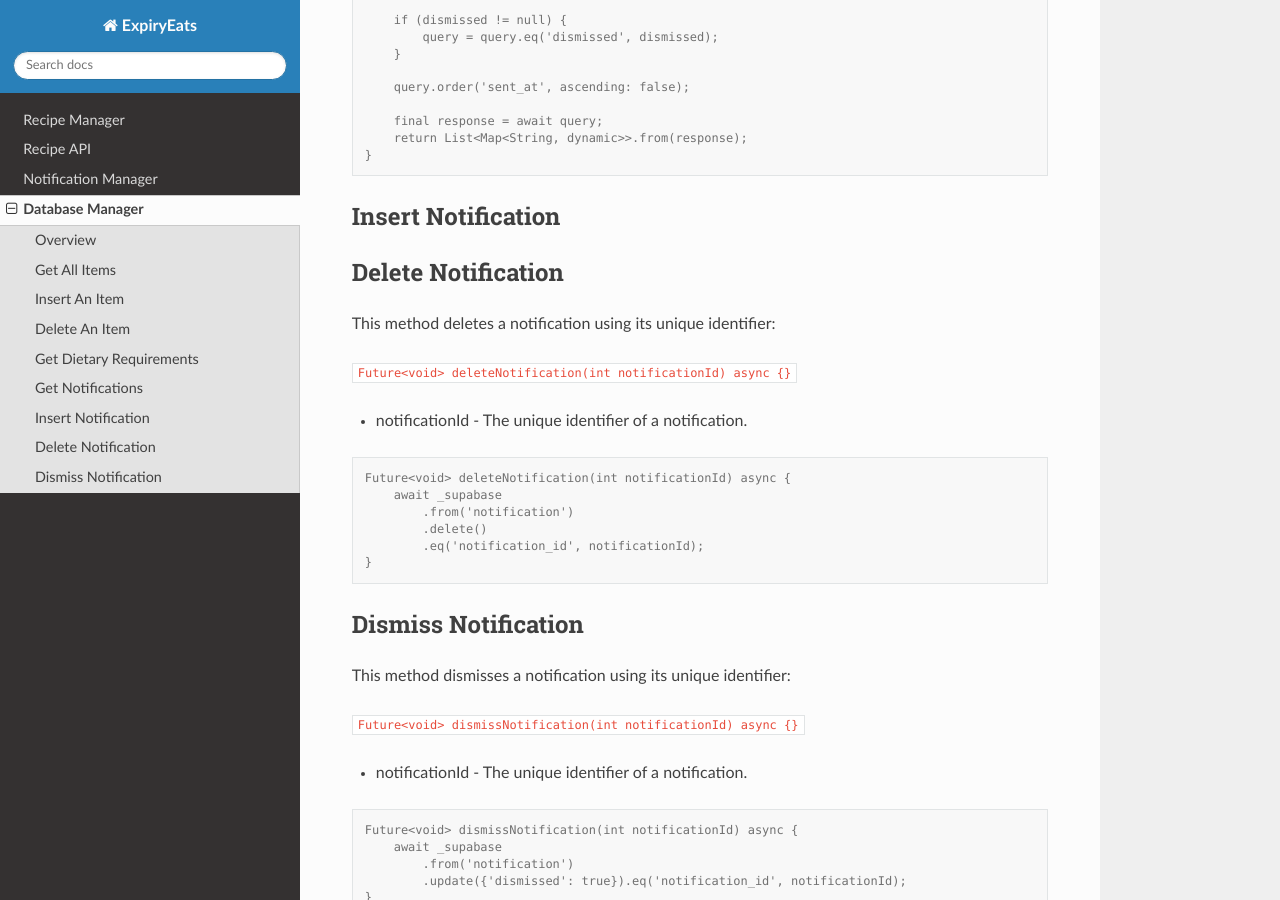
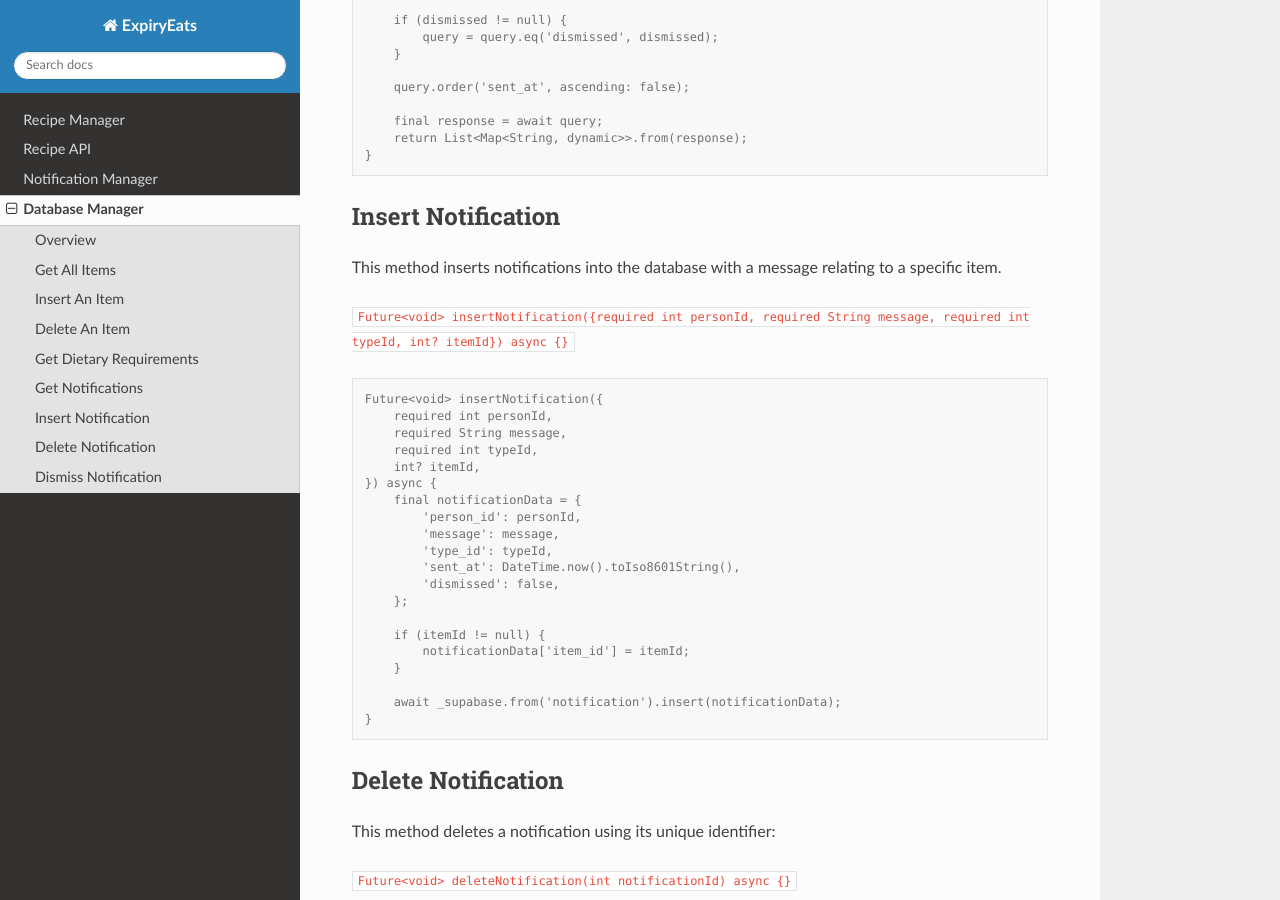
Before and after one commit to ExpiryEats/ExpiryEats, a Sphinx documentation site: the page built from docs/source/database-manager.rst, in a window 1280 px wide and 900 px high, scrolled down 1868 px. Built offline with Sphinx 7.4.7 and the Read the Docs theme 3.1.0, drawn with Linux system fonts in a browser that asks for light colours.

Commit message:
Completed database manager documentation

```diff
--- a/docs/source/database-manager.rst
+++ b/docs/source/database-manager.rst
@@ -104,6 +104,33 @@ This method will retrieve all notifications associated with a particular user. I
 Insert Notification
 -------------------
 
+This method inserts notifications into the database with a message relating to a specific item.
+
+``Future<void> insertNotification({required int personId, required String message, required int typeId, int? itemId}) async {}``
+
+.. code-block:: console
+
+    Future<void> insertNotification({
+        required int personId,
+        required String message,
+        required int typeId,
+        int? itemId,
+    }) async {
+        final notificationData = {
+            'person_id': personId,
+            'message': message,
+            'type_id': typeId,
+            'sent_at': DateTime.now().toIso8601String(),
+            'dismissed': false,
+        };
+
+        if (itemId != null) {
+            notificationData['item_id'] = itemId;
+        }
+
+        await _supabase.from('notification').insert(notificationData);
+    }
+
 Delete Notification
 -------------------
 
```
